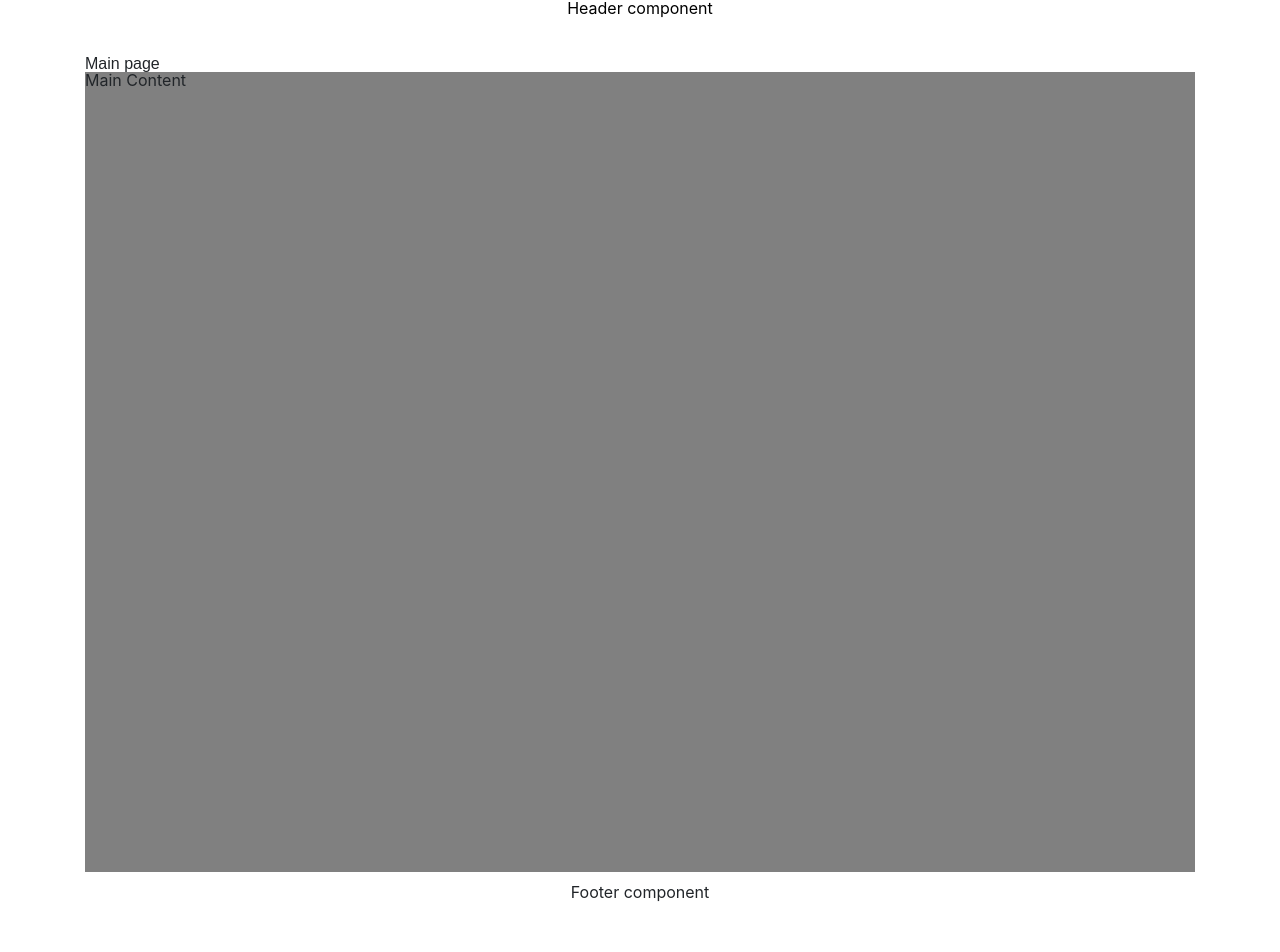
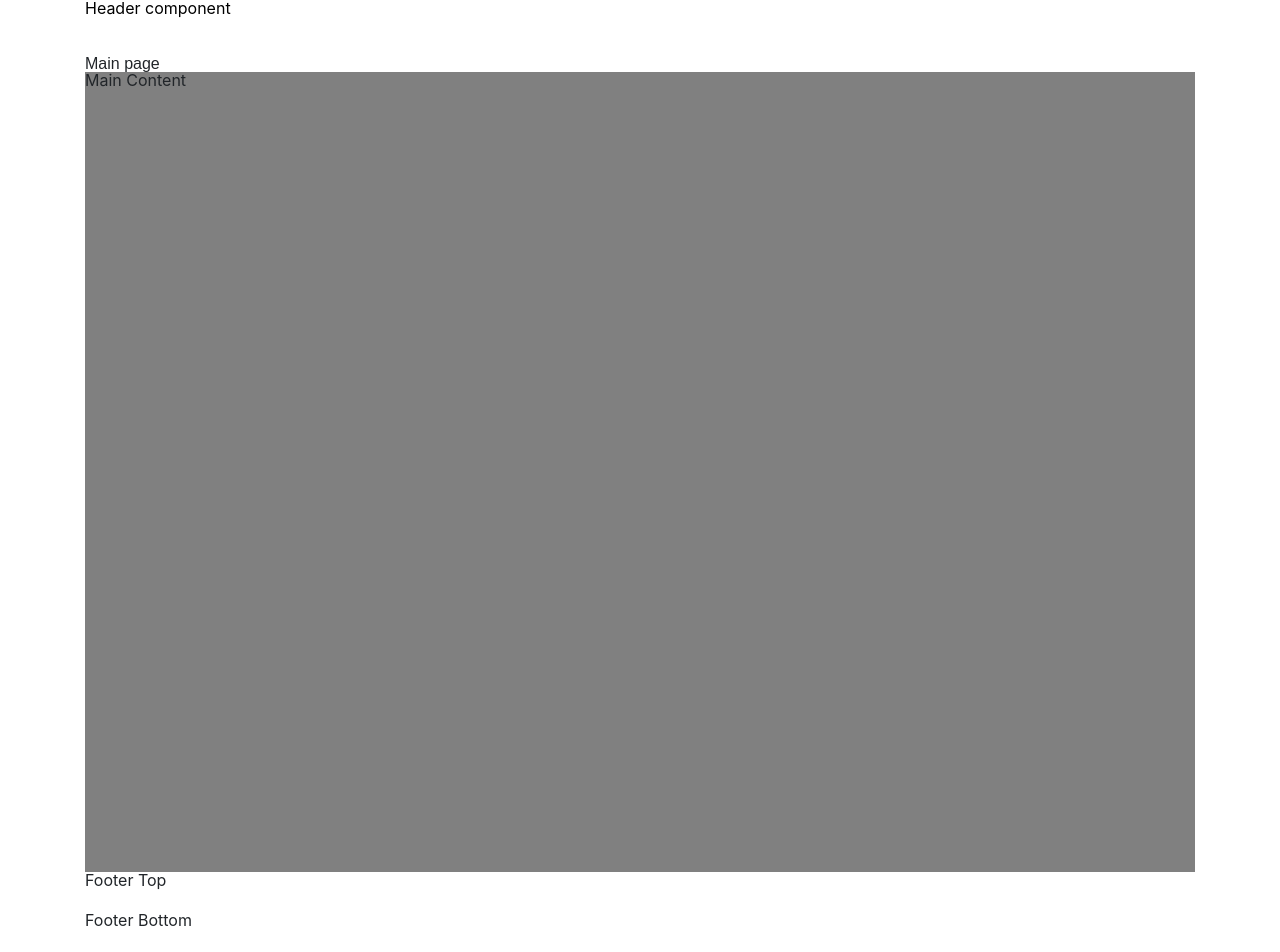
Before and after one commit to Oizys18/gasro, a React (Create React App) app in the folder FRONT/: page / in a window 1280 px wide. Before the commit the page ends 912 px from the top, so only its background shows below. Built offline with nearby package versions, Linux system fonts and the light colour scheme.

Commit message:
Mod style

```diff
--- a/FRONT/src/components/common/buttons/DefaultButton.jsx
+++ b/FRONT/src/components/common/buttons/DefaultButton.jsx
@@ -13,6 +13,6 @@ export class DefaultButton extends Component {
 export default DefaultButton;
 
 const StyledButton = styled(Button)`
-  padding:0 1em 0 1em;
+  padding: 0 1em 0 1em;
   margin: 0 0.5em 0 0.5em;
 `;
--- a/FRONT/src/components/common/navbar/Footer.jsx
+++ b/FRONT/src/components/common/navbar/Footer.jsx
@@ -10,21 +10,29 @@ export default class Footer extends Component {
 
   render() {
     return (
-      <Container>
-        <FooterWrapper>Footer component</FooterWrapper>
-      </Container>
+      <FooterWrapper>
+        <Container>
+          <FooterTop>Footer Top</FooterTop>
+          <FooterBottom>Footer Bottom</FooterBottom>
+        </Container>
+      </FooterWrapper>
     );
   }
 }
-
 const FooterWrapper = styled.div`
-  justify-content: center;
-  align-items: center;
-  display: flex;
-
+  width: 100%;
+`;
+const FooterTop = styled.div`
   /* size & position */
   background-color: #ffffff;
   position: relative;
   bottom: 0;
   height: 5vh;
 `;
+const FooterBottom = styled.div`
+  /* size & position */
+  background-color: #ffffff;
+  position: relative;
+  bottom: 0;
+  height: 5vh;
+`;
--- a/FRONT/src/components/common/navbar/Header.jsx
+++ b/FRONT/src/components/common/navbar/Header.jsx
@@ -10,13 +10,14 @@ export default class Header extends Component {
 
   render() {
     return (
-      <Container>
         <HeaderWrapper>
+          <Container>
           Header component
+
           <MenuContainer></MenuContainer>
           <MenuNavigator></MenuNavigator>
+          </Container>
         </HeaderWrapper>
-      </Container>
     );
   }
 }
--- a/FRONT/src/components/pages/Main.jsx
+++ b/FRONT/src/components/pages/Main.jsx
@@ -18,6 +18,8 @@ class Main extends Component {
 export default Main;
 
 const MainWrapper = styled.div`
+
+
 `;
 
 const Content = styled.div`
```
Also changed, not shown: 1 other file (tests, documents, lock files or other folders).
